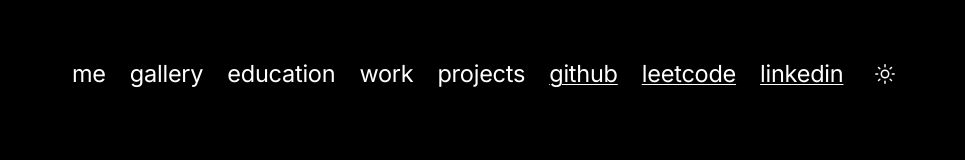
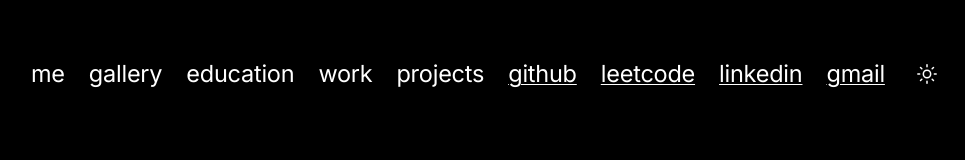
Before and after one commit to jaiminjariwala/jaiminjariwala, a Next.js app in the folder next/: page / in a window 1280 px wide. Shown: the top 160 px of the page, without its empty margins (152-1117 px from the left). Built offline with nearby package versions, Linux system fonts and the light colour scheme; no server answers; a web font is replaced by a local one.

Commit message:
Add Gmail link beside LinkedIn in navbar

```diff
--- a/next/src/components/Navbar.jsx
+++ b/next/src/components/Navbar.jsx
@@ -12,6 +12,7 @@ const NAV_ITEMS = [
   { label: "github", href: "https://github.com/jaiminjariwala" },
   { label: "leetcode", href: "https://leetcode.com/u/jaiminjariwala/" },
   { label: "linkedin", href: "https://www.linkedin.com/in/jaiminjariwala/" },
+  { label: "gmail", href: "mailto:jaiminjariwala5@gmail.com" },
 ];
 
 const flashIntro = () => {
@@ -79,7 +80,7 @@ const Navbar = () => {
                       }
                     : undefined
                 }
-                {...(item.href
+                {...(item.href && !item.href.startsWith("mailto:")
                   ? { target: "_blank", rel: "noopener noreferrer" }
                   : {})}
               >
```
